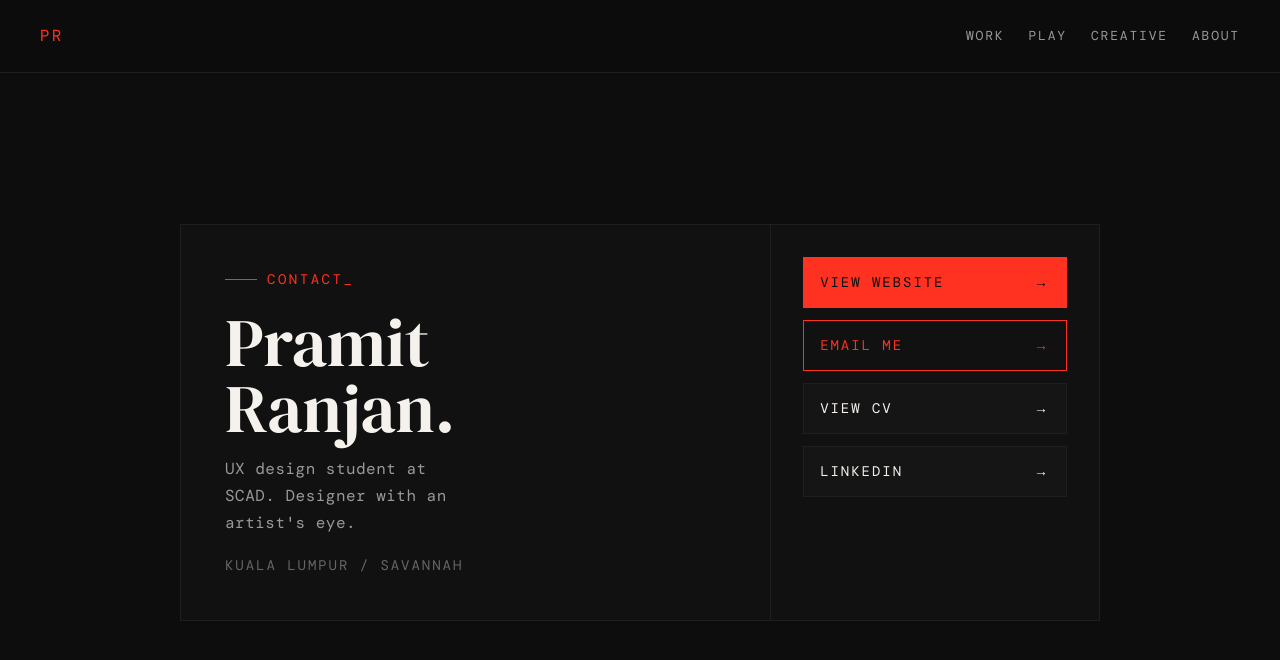
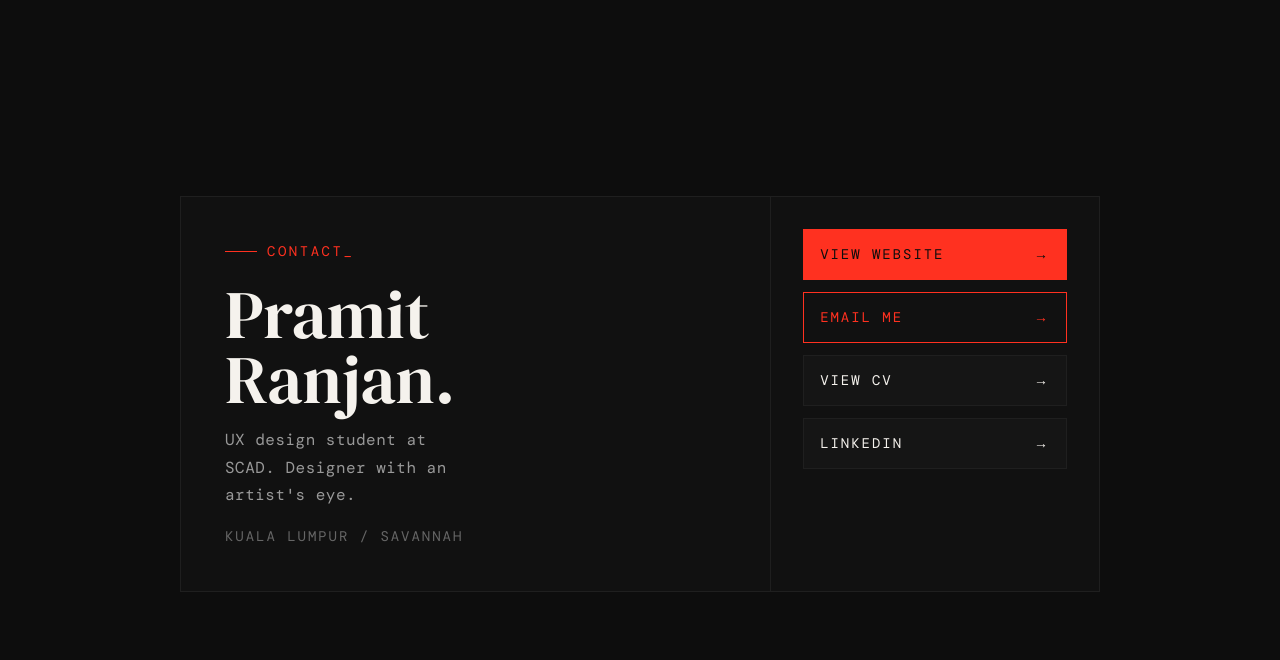
Before and after one commit to pramitranjann/pramitranjan-portfolio, a Next.js app: page /tap in a window 1280 px wide. Shown: the top 660 px of the page. Built offline with nearby package versions, Linux system fonts and the light colour scheme; a web font is replaced by a local one.

Commit message:
refactor: remove tap page header

```diff
--- a/app/tap/page.tsx
+++ b/app/tap/page.tsx
@@ -1,7 +1,6 @@
 import type { Metadata } from 'next'
 import { AnimatedEyebrow } from '@/components/AnimatedEyebrow'
 import { GsapReveal } from '@/components/GsapReveal'
-import { Nav } from '@/components/Nav'
 
 export const metadata: Metadata = {
   title: 'Tap',
@@ -41,19 +40,16 @@ const tapActions = [
 
 export default function TapPage() {
   return (
-    <>
-      <Nav />
     <main
       className="qr-page-shell"
       style={{
-          paddingTop: '57px',
         minHeight: '100vh',
       }}
     >
       <section
         className="qr-page-stage"
         style={{
-            minHeight: 'calc(100vh - 57px)',
+          minHeight: '100vh',
           padding: '28px 40px 40px',
           display: 'flex',
           alignItems: 'center',
@@ -174,6 +170,5 @@ export default function TapPage() {
         </div>
       </section>
     </main>
-    </>
   )
 }
```
Lines whose indentation alone changed are shown as unchanged.
